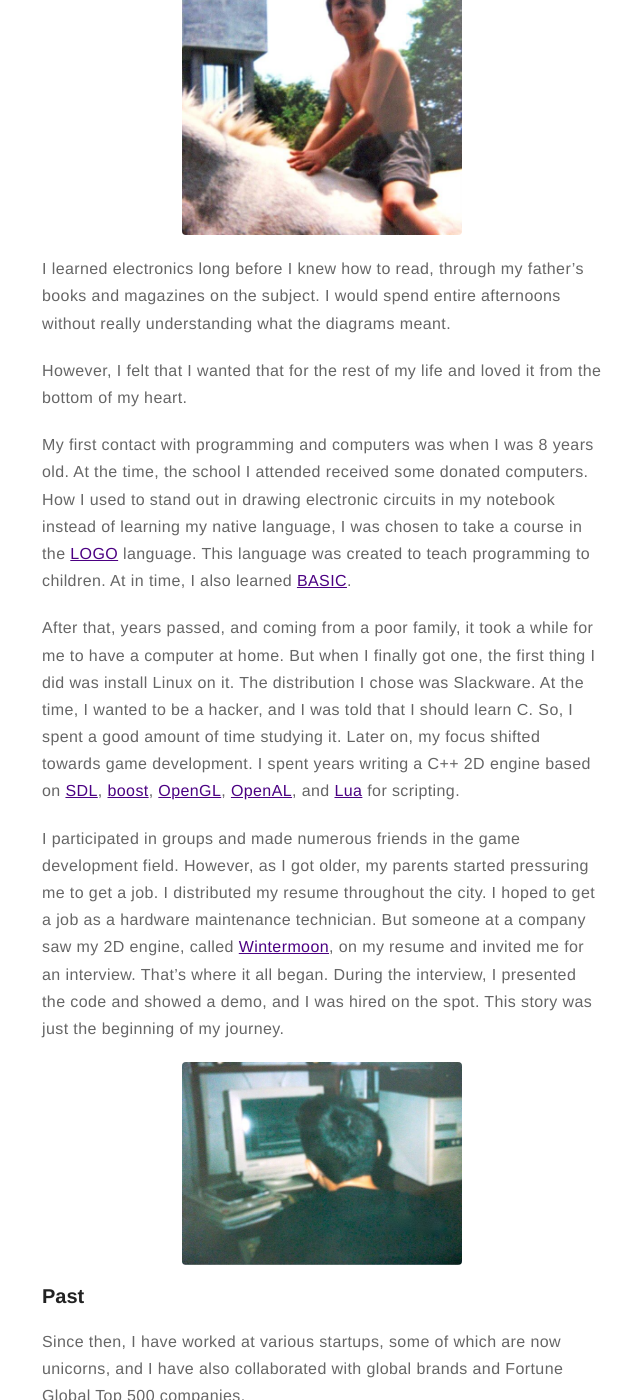
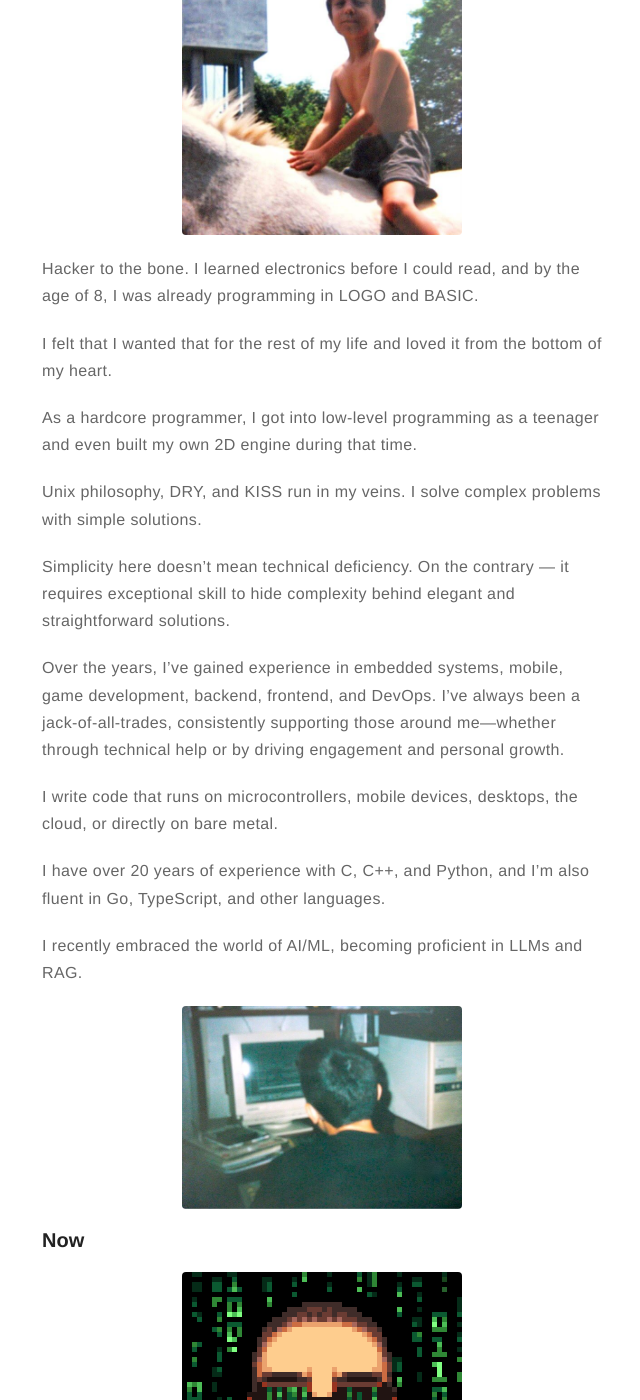
Before and after one commit to skhaz/rodrigodelduca.org, a Jekyll site: the page built from about.md, in a window 1280 px wide and 1400 px high, scrolled down 294 px. Shown: the whole window, without its empty margins (318-958 px from the left). Built offline with Jekyll 4.4.1, drawn with Linux system fonts in a browser that asks for light colours.

Commit message:
Work in progress

```diff
--- a/about.md
+++ b/about.md
@@ -7,21 +7,25 @@ layout: page
 
 ![I riding a horse](/assets/images/horse.jpg)
 
-I learned electronics long before I knew how to read, through my father's books and magazines on the subject. I would spend entire afternoons without really understanding what the diagrams meant.
+Hacker to the bone. I learned electronics before I could read, and by the age of 8, I was already programming in LOGO and BASIC.
 
-However, I felt that I wanted that for the rest of my life and loved it from the bottom of my heart.
+I felt that I wanted that for the rest of my life and loved it from the bottom of my heart.
 
-My first contact with programming and computers was when I was 8 years old. At the time, the school I attended received some donated computers. How I used to stand out in drawing electronic circuits in my notebook instead of learning my native language, I was chosen to take a course in the [LOGO](https://en.wikipedia.org/wiki/Logo_(programming_language)) language. This language was created to teach programming to children. At in time, I also learned [BASIC](https://en.wikipedia.org/wiki/BASIC).
+As a hardcore programmer, I got into low-level programming as a teenager and even built my own 2D engine during that time.
 
-After that, years passed, and coming from a poor family, it took a while for me to have a computer at home. But when I finally got one, the first thing I did was install Linux on it. The distribution I chose was Slackware. At the time, I wanted to be a hacker, and I was told that I should learn C. So, I spent a good amount of time studying it. Later on, my focus shifted towards game development. I spent years writing a C++ 2D engine based on [SDL](https://en.wikipedia.org/wiki/Simple_DirectMedia_Layer), [boost](<https://en.wikipedia.org/wiki/Boost_(C%2B%2B_libraries)>), [OpenGL](https://en.wikipedia.org/wiki/OpenGL), [OpenAL](https://en.wikipedia.org/wiki/OpenAL), and [Lua](<https://en.wikipedia.org/wiki/Lua_(programming_language)>) for scripting.
+Unix philosophy, DRY, and KISS run in my veins. I solve complex problems with simple solutions.
 
-I participated in groups and made numerous friends in the game development field. However, as I got older, my parents started pressuring me to get a job. I distributed my resume throughout the city. I hoped to get a job as a hardware maintenance technician. But someone at a company saw my 2D engine, called [Wintermoon](https://github.com/skhaz/wintermoon), on my resume and invited me for an interview. That's where it all began. During the interview, I presented the code and showed a demo, and I was hired on the spot. This story was just the beginning of my journey.
+Simplicity here doesn’t mean technical deficiency. On the contrary — it requires exceptional skill to hide complexity behind elegant and straightforward solutions.
+
+Over the years, I’ve gained experience in embedded systems, mobile, game development, backend, frontend, and DevOps. I’ve always been a jack-of-all-trades, consistently supporting those around me—whether through technical help or by driving engagement and personal growth.
+
+I write code that runs on microcontrollers, mobile devices, desktops, the cloud, or directly on bare metal.
+
+I have over 20 years of experience with C, C++, and Python, and I’m also fluent in Go, TypeScript, and other languages.
+
+I recently embraced the world of AI/ML, becoming proficient in LLMs and RAG.
 
 ![I using Slackware Linux](/assets/images/slackware.jpg)
-
-### Past
-
-Since then, I have worked at various startups, some of which are now unicorns, and I have also collaborated with global brands and Fortune Global Top 500 companies.
 
 ### Now
 
```
